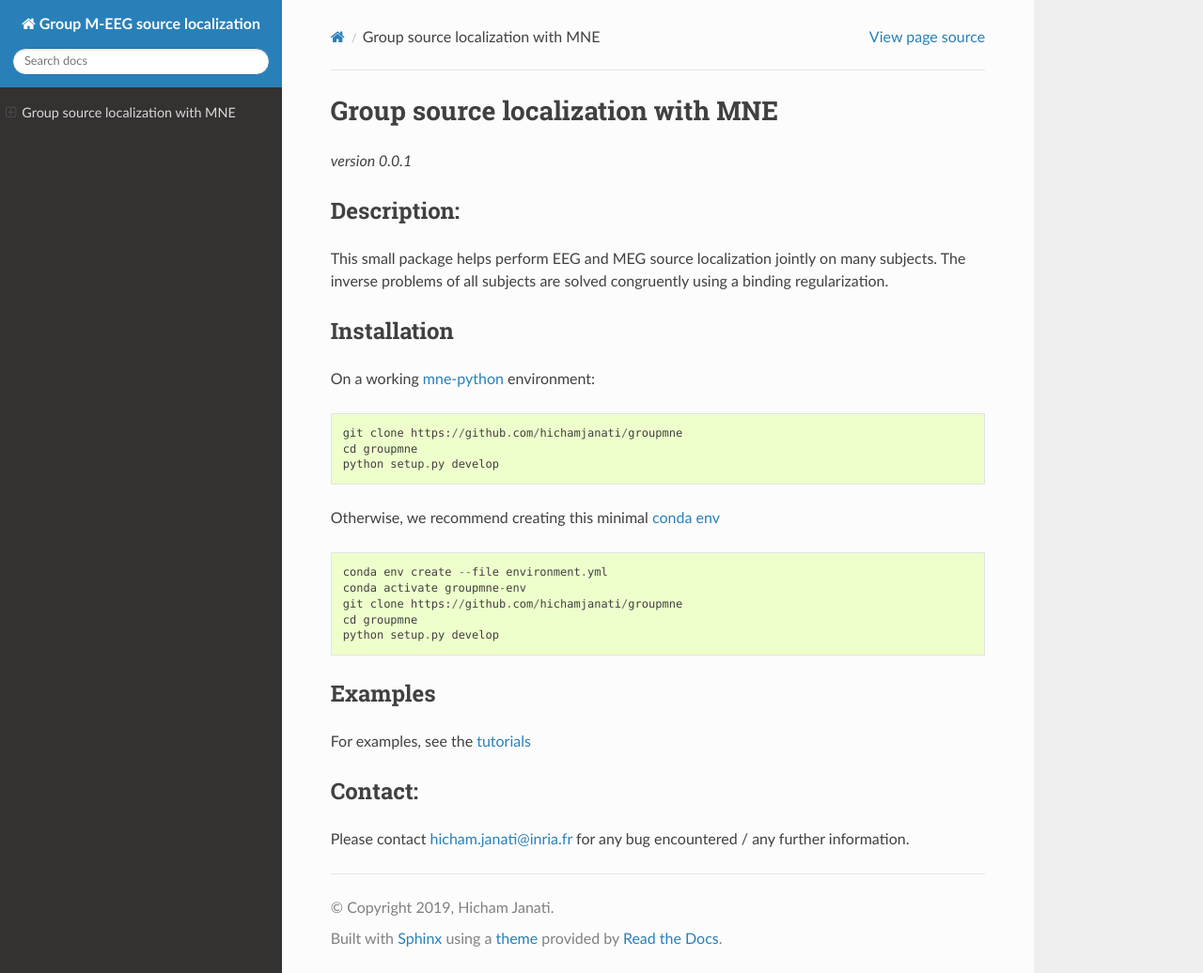
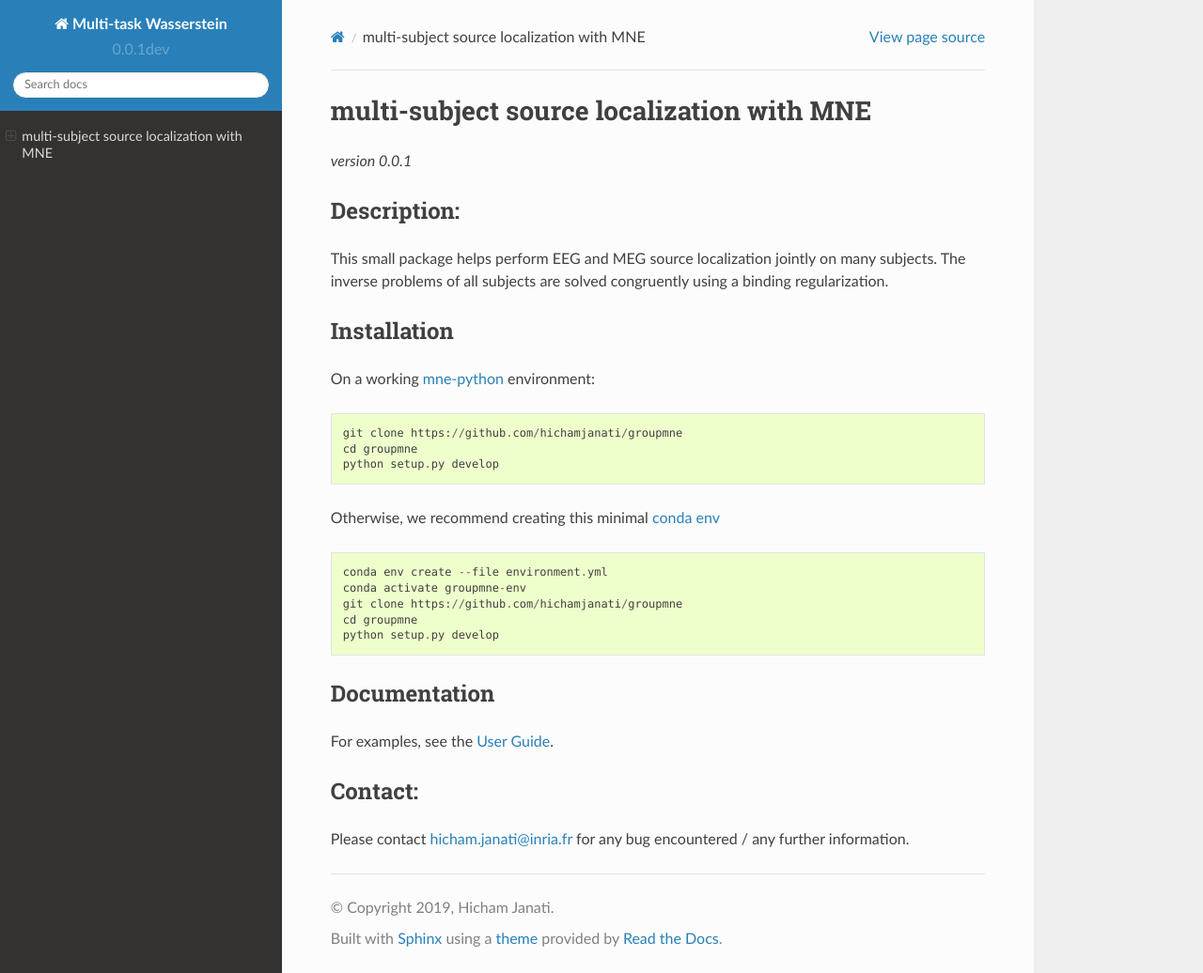
Before and after one commit to hichamjanati/groupmne, a Sphinx documentation site: the page built from doc/index.rst, in a window 1280 px wide and 1036 px high. Shown: the whole window at 94% size. Built offline with Sphinx 7.4.7 and the Read the Docs theme 2.0.0, drawn with Linux system fonts in a browser that asks for light colours; formulas are drawn with MathJax 3; the version number is read from the project's files by our own code.

Commit message:
DOC: Update doc

```diff
--- a/doc/conf.py
+++ b/doc/conf.py
@@ -65,7 +65,7 @@ autosummary_generate = True
 source_suffix = '.rst'
 
 # The encoding of source files.
-# source_encoding = 'utf-8-sig'
+#source_encoding = 'utf-8-sig'
 
 # Generate the plots for the gallery
 plot_gallery = True
@@ -74,7 +74,7 @@ plot_gallery = True
 master_doc = 'index'
 
 # General information about the project.
-project = u'Group M-EEG source localization'
+project = u'Multi-task Wasserstein'
 copyright = u'2019, Hicham Janati'
 
 # The version info for the project you're documenting, acts as replacement for
@@ -82,18 +82,18 @@ copyright = u'2019, Hicham Janati'
 # built documents.
 #
 # The short X.Y version.
-# from groupmne import __version__
-# version = __version__
-# # The full version, including alpha/beta/rc tags.
-# release = __version__
+from groupmne import __version__
+version = __version__
+# The full version, including alpha/beta/rc tags.
+release = __version__
 
 # The language for content autogenerated by Sphinx. Refer to documentation
 # for a list of supported languages.
-# language = None
+#language = None
 
 # There are two options for replacing |today|: either, you set today to some
 # non-false value, then it is used:
-# today = ''
+#today = ''
 # Else, today_fmt is used as the format for a strftime call.
 #today_fmt = '%B %d, %Y'
 
@@ -301,6 +301,7 @@ intersphinx_mapping = {
     'numpy': ('https://docs.scipy.org/doc/numpy/', None),
     'scipy': ('https://docs.scipy.org/doc/scipy/reference', None),
     'matplotlib': ('https://matplotlib.org/', None),
+    'sklearn': ('http://scikit-learn.org/stable', None)
 }
 
 # sphinx-gallery configuration
@@ -308,9 +309,8 @@ sphinx_gallery_conf = {
     'doc_module': 'groupmne',
     'backreferences_dir': os.path.join('generated'),
     'reference_url': {
-        'pyldpc': None}
+        'groupmne': None}
 }
-
 
 def setup(app):
     # a copy button to copy snippet of code from the documentation
--- a/doc/index.rst
+++ b/doc/index.rst
@@ -1,12 +1,11 @@
-
 .. project-template documentation master file, created by
    sphinx-quickstart on Mon Jan 18 14:44:12 2016.
    You can adapt this file completely to your liking, but it should at least
    contain the root `toctree` directive.
 
 
-Group source localization with MNE
-==================================
+multi-subject source localization with MNE
+==========================================
 *version 0.0.1*
 
 Description:
@@ -39,10 +38,10 @@ Otherwise, we recommend creating this minimal `conda env <https://raw.githubuser
    python setup.py develop
 
 
-Examples
+Documentation
 -------------
 
-For examples, see the `tutorials <auto_examples/index.html>`_
+For examples, see the `User Guide <auto_examples/index.html>`_.
 
 Contact:
 --------
```
Also changed, not shown: doc/api.rst (+3 -4 lines), doc/_templates/class.rst (renamed from doc/class.rst), doc/_templates/function.rst (renamed from doc/function.rst), doc/_templates/numpydoc_docstring.py (renamed from doc/numpydoc_docstring.py), 1 other file.
